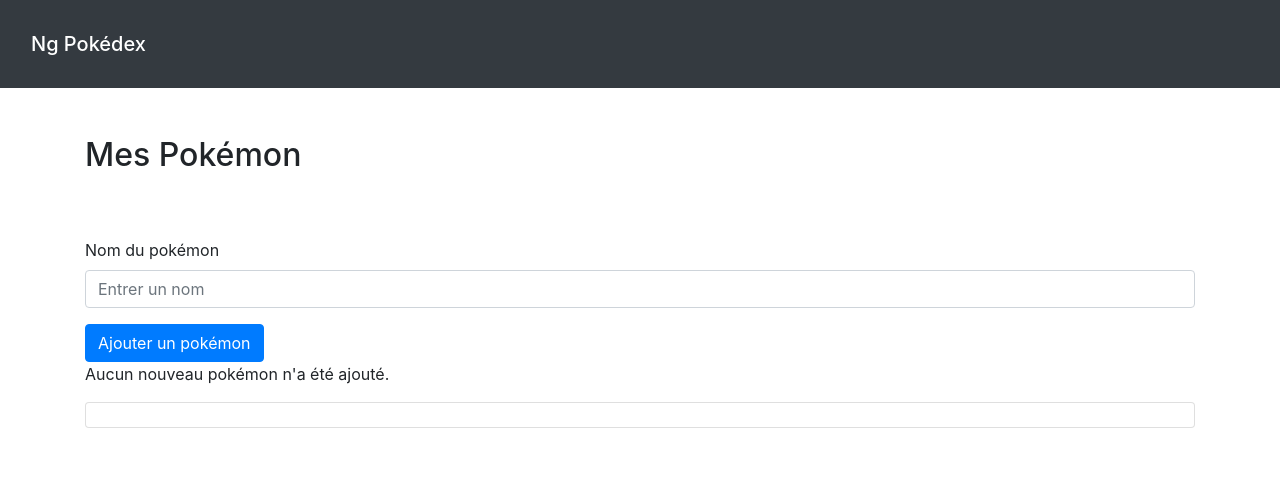
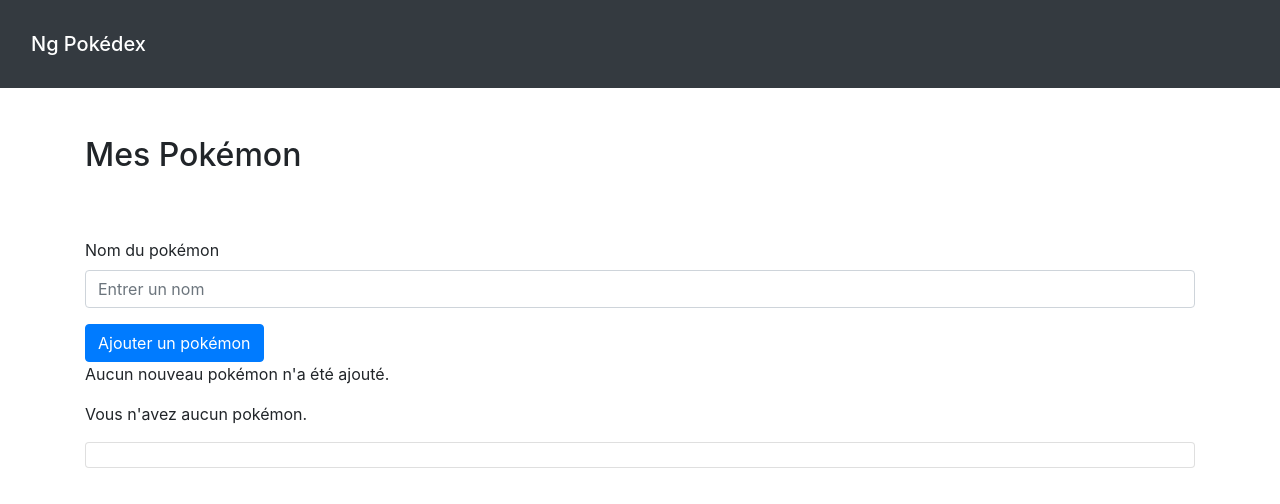
Before and after one commit to mvidailhet/cours-angular-pokedex, an Angular app: page / in a window 1280 px wide. Shown: the top 504 px of the page. Built offline with nearby package versions, Linux system fonts and the light colour scheme.

Commit message:
ngSwitch, affiche un message en fonction du nombre de pokémon dans la liste

```diff
--- a/src/app/components/pokemon-list/pokemon-list.component.html
+++ b/src/app/components/pokemon-list/pokemon-list.component.html
@@ -25,6 +25,18 @@
   </ng-template>
 </div>
 
+<ng-container [ngSwitch]="pokemons.length">
+  <p *ngSwitchCase="0">
+    Vous n'avez aucun pokémon.
+  </p>
+  <p *ngSwitchCase="6">
+    Vous avez 6 pokemon, votre sac ne peut pas en contenir d'avantage. Les prochains seront envoyé dans le PC.
+  </p>
+  <p *ngSwitchDefault>
+    Pokemon : {{ pokemons.length }}
+  </p>
+</ng-container>
+
 <ul class="list-group">
   <li class="list-group-item">
     <ng-container *ngFor="let pokemon of pokemons; let pokemonIndex = index">
```
